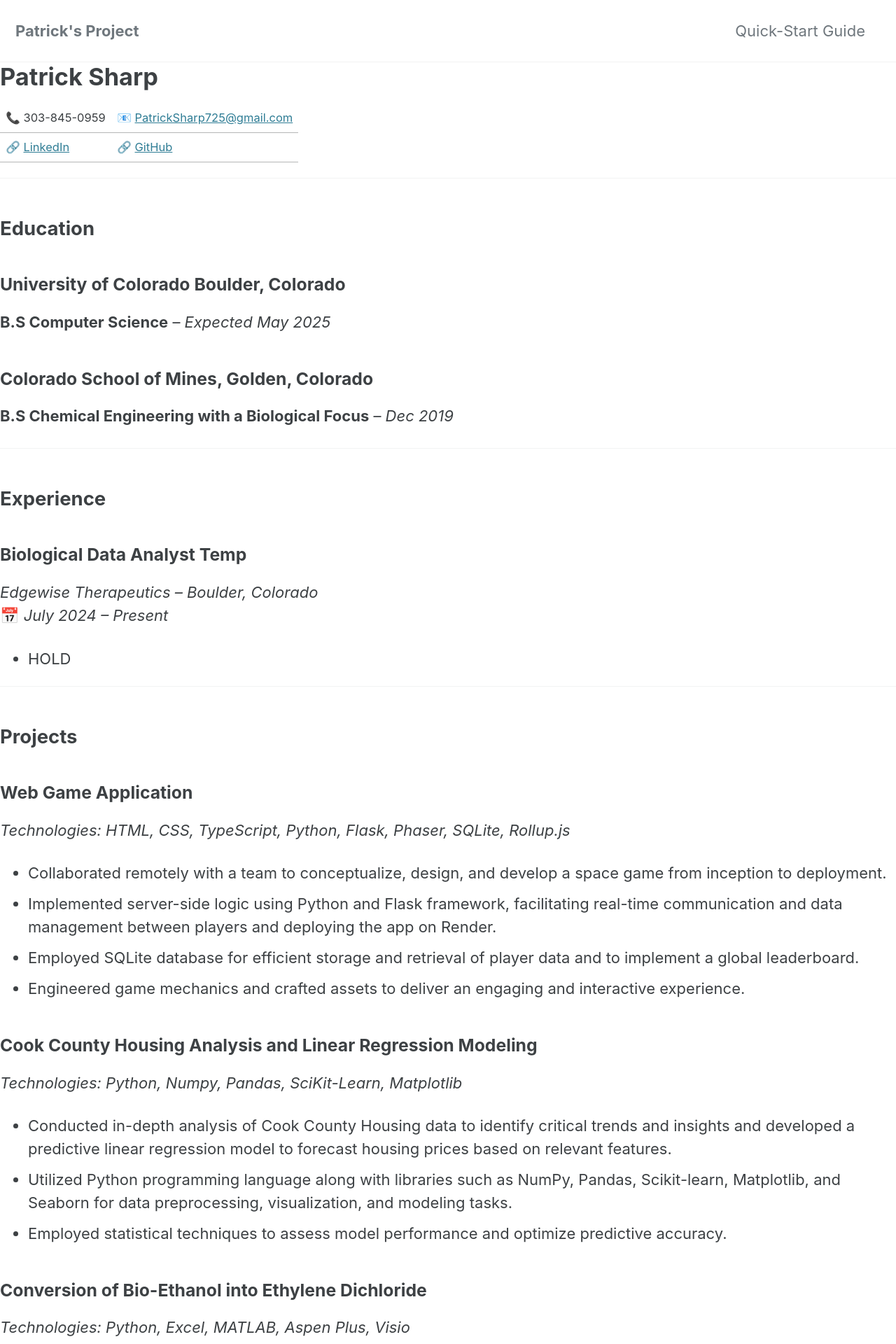
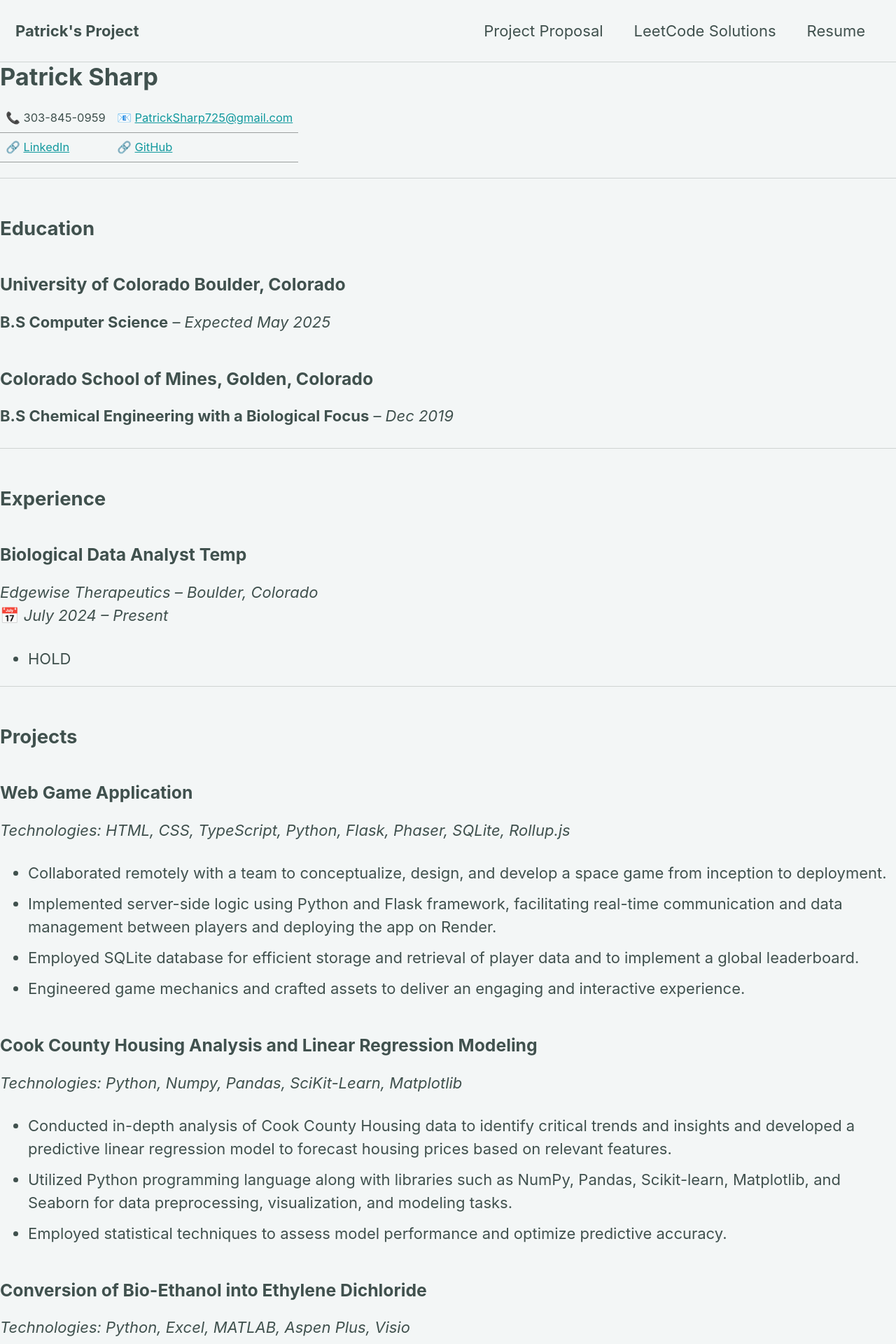
Before and after one commit to PSharp725/PSharp725.github.io, a Jekyll site: the page built from resume.md, in a window 1280 px wide. Shown: the top 1920 px of the page at 70% size. Built offline with Jekyll 4.4.1, drawn with Linux system fonts in a browser that asks for light colours; cached includes are drawn as plain includes; our own code applies the rules of GitHub Pages for plain Markdown files.

Commit message:
Testing the new navagation

```diff
--- a/LeetCode.md
+++ b/LeetCode.md
@@ -1,5 +1,6 @@
 ---
 title: LeetCode Solutions
+permalink: /LeetCode/
 ---
 
 # LeetCode Solutions
--- a/ProjectProposal.md
+++ b/ProjectProposal.md
@@ -1,3 +1,8 @@
+---
+title: "Project Proposal"
+permalink: /proposal/
+---
+
 # Project Proposal
 - - -
 ## Building the Foundation for Game Engine Development
--- a/_config.yml
+++ b/_config.yml
@@ -12,7 +12,7 @@
 
 # theme                  : "minimal-mistakes-jekyll"
 remote_theme           : "mmistakes/minimal-mistakes"
-minimal_mistakes_skin    : "default" # "air", "aqua", "contrast", "dark", "dirt", "neon", "mint", "plum", "sunrise"
+minimal_mistakes_skin    : "mint" #"default" # "air", "aqua", "contrast", "dark", "dirt", "neon", "mint", "plum", "sunrise"
 
 # Site Settings
 locale                   : "en-US"
--- a/_data/navigation.yml
+++ b/_data/navigation.yml
@@ -1,7 +1,11 @@
 # main links
 main:
-  - title: "Quick-Start Guide"
-    url: https://mmistakes.github.io/minimal-mistakes/docs/quick-start-guide/
+  - title: "Project Proposal"
+    url: /proposal/
+  - title: "LeetCode Solutions"
+    url: /LeetCode/
+  - title: "Resume"
+    url: /resume/
   # - title: "About"
   #   url: https://mmistakes.github.io/minimal-mistakes/about/
   # - title: "Sample Posts"
--- a/resume.md
+++ b/resume.md
@@ -1,5 +1,6 @@
 ---
 title: Resume
+permalink: /resume/
 ---
 
 
```
